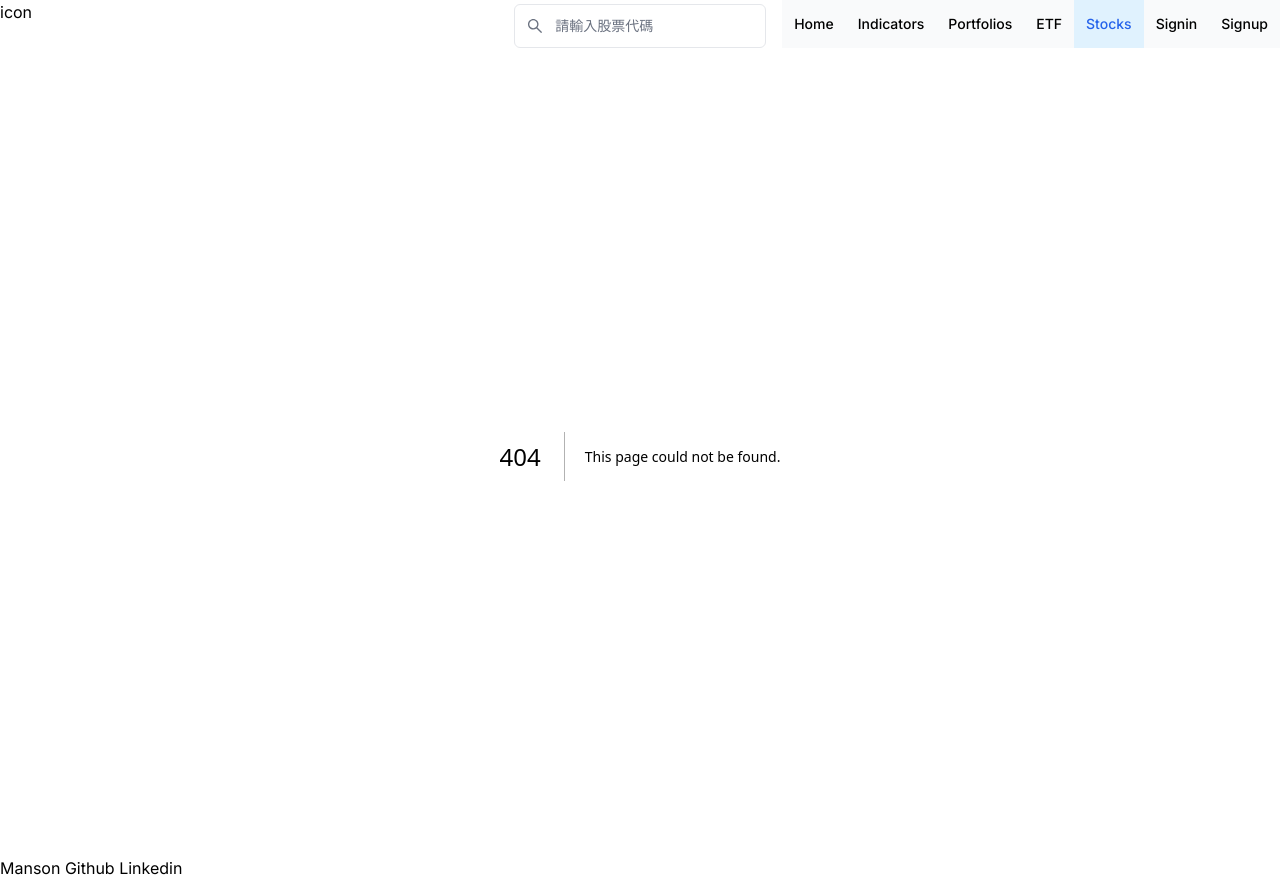
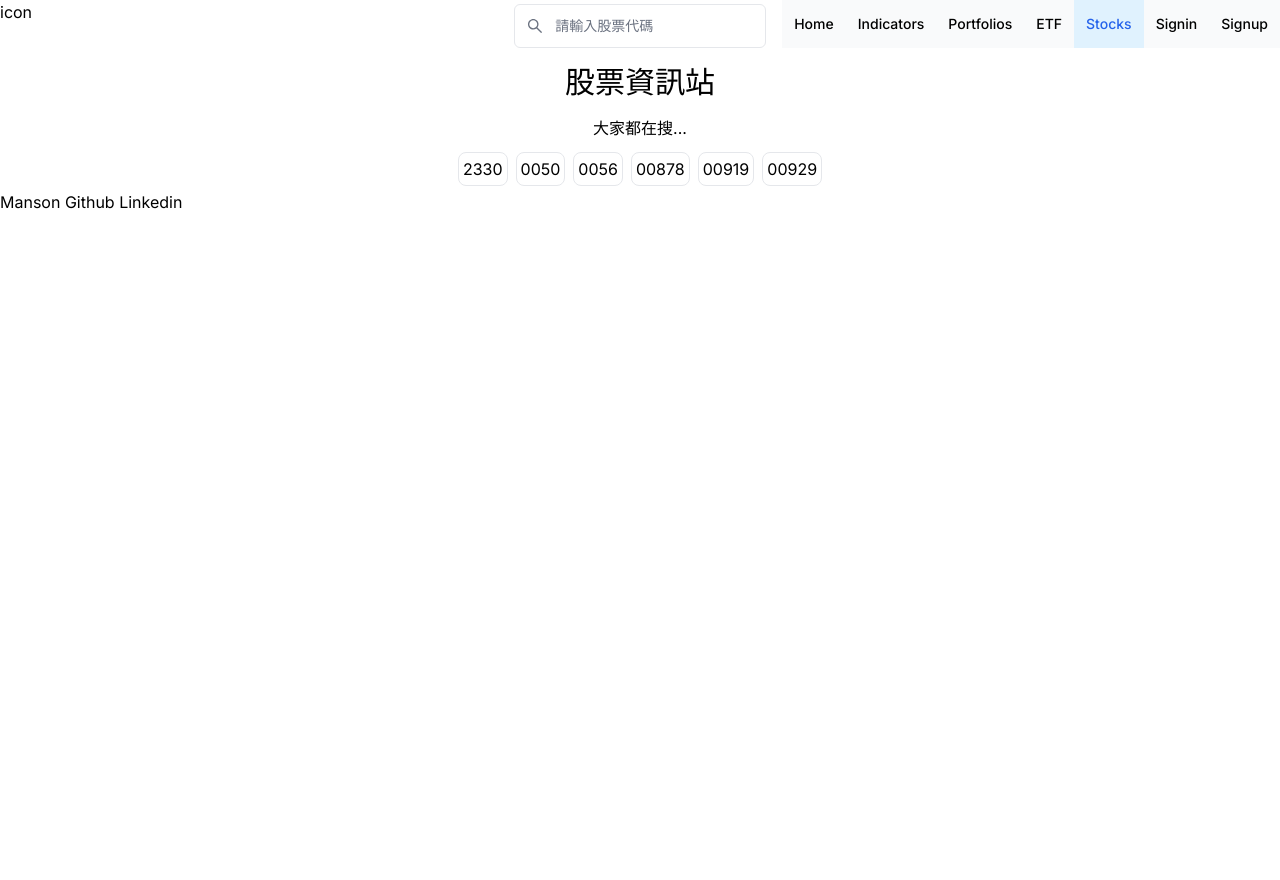
Before and after one commit to 70928manson/NextJS-stock-dashboard, a Next.js app: page /stocks in a window 1280 px wide. Before the commit this address had no page. After the commit the page ends 800 px from the top, so only its background shows below. Built offline with nearby package versions, Linux system fonts and the light colour scheme.

Commit message:
feat: add stocks index page

```diff
--- /dev/null
+++ b/app/stocks/page.tsx
@@ -0,0 +1,24 @@
+export default async function Page() {
+    const hotStocks = [
+        '2330',
+        '0050',
+        '0056',
+        '00878',
+        '00919',
+        '00929',
+    ]
+
+    return (
+        <main className="w-[80%] h-full mx-auto">
+            <h2 className="text-center text-3xl p-2">股票資訊站</h2>
+            <p className="text-center p-2">大家都在搜...</p>
+            <div className='text-center'>
+                <div className="flex justify-center items-center">
+                    {hotStocks.map((stock) => {
+                        return <div className="p-1 m-1 cursor-pointer hover:bg-sky-100 hover:text-blue-600 border rounded-lg">{stock}</div>
+                    })}
+                </div>
+            </div>
+        </main>
+    );
+}
```
